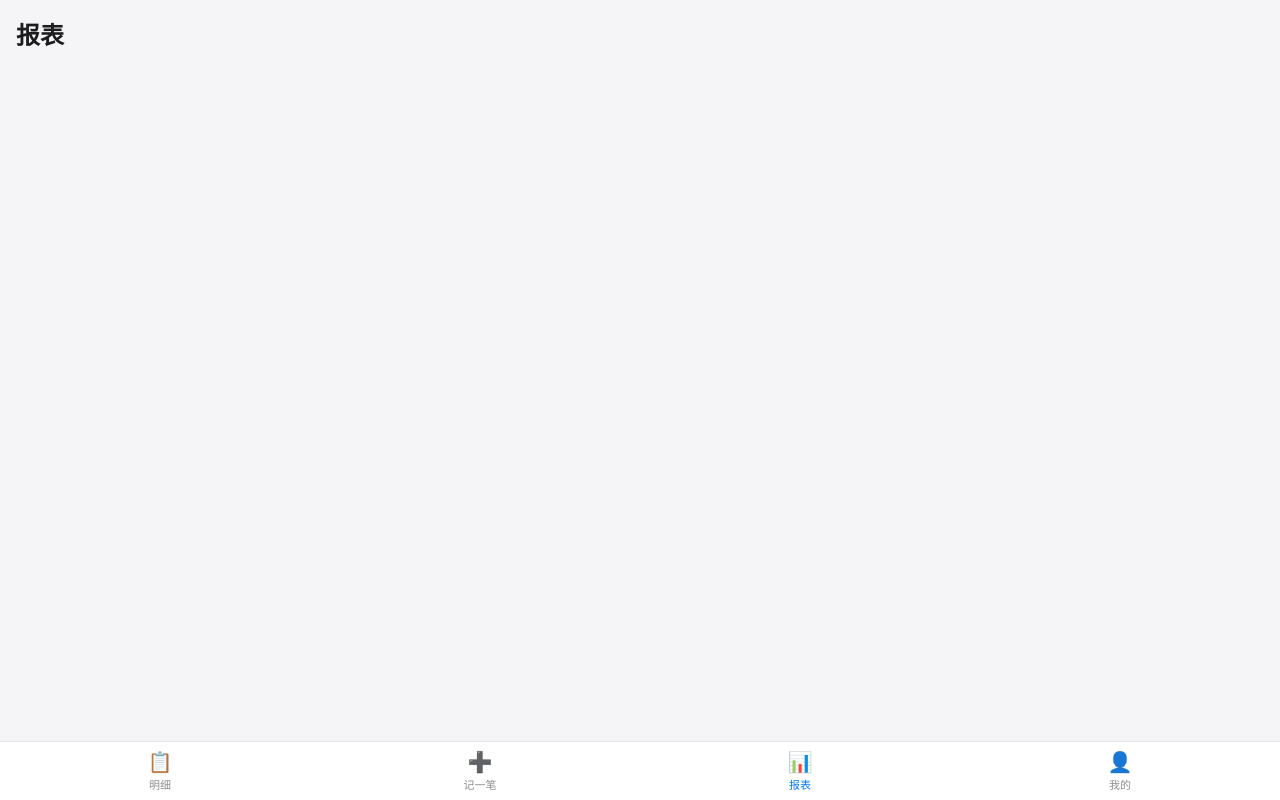
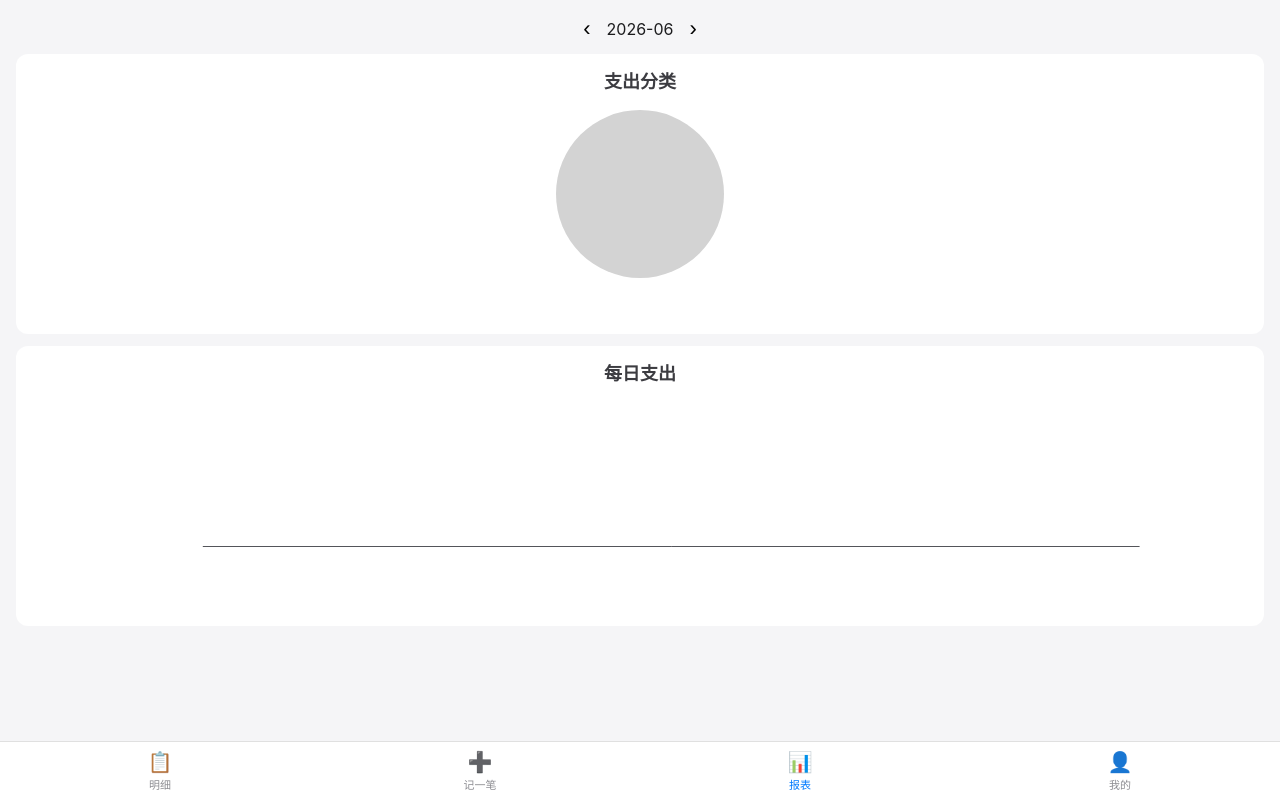
Before and after one commit to lxhkings/Moni, a Vue app: page /#/report in a window 1280 px wide. Built offline with nearby package versions, Linux system fonts and the light colour scheme.

Commit message:
feat: add 报表 view with ECharts pie and line charts

```diff
--- a/src/views/ReportView.vue
+++ b/src/views/ReportView.vue
@@ -1 +1,80 @@
-<template><div class="page"><h2>报表</h2></div></template>
+<script setup>
+import { ref, onMounted, onBeforeUnmount, watch } from 'vue'
+import * as echarts from 'echarts'
+import { listByMonth } from '../db/transactions.js'
+import { listCategories } from '../db/categories.js'
+
+const month = ref(new Date().toISOString().slice(0, 7))
+const pieEl = ref(null)
+const lineEl = ref(null)
+let pieChart = null
+let lineChart = null
+
+async function load() {
+  const txs = await listByMonth(month.value)
+  const cats = await listCategories()
+  const catMap = Object.fromEntries(cats.map((c) => [c.id, c.name]))
+
+  // 饼图：按分类汇总支出（元）
+  const byCat = {}
+  for (const t of txs) {
+    if (t.type !== 'expense') continue
+    const name = catMap[t.categoryId] || '未知'
+    byCat[name] = (byCat[name] || 0) + t.amount
+  }
+  const pieData = Object.entries(byCat).map(([name, cents]) => ({ name, value: cents / 100 }))
+  pieChart.setOption({
+    title: { text: '支出分类', left: 'center' },
+    tooltip: { trigger: 'item', formatter: '{b}: ¥{c} ({d}%)' },
+    series: [{ type: 'pie', radius: '60%', data: pieData }],
+  })
+
+  // 折线：当月每日支出（元）
+  const days = {}
+  for (const t of txs) {
+    if (t.type !== 'expense') continue
+    const d = t.date.slice(8) // DD
+    days[d] = (days[d] || 0) + t.amount
+  }
+  const xs = Object.keys(days).sort()
+  lineChart.setOption({
+    title: { text: '每日支出', left: 'center' },
+    tooltip: { trigger: 'axis' },
+    xAxis: { type: 'category', data: xs },
+    yAxis: { type: 'value' },
+    series: [{ type: 'line', data: xs.map((d) => days[d] / 100), smooth: true }],
+  })
+}
+
+onMounted(() => {
+  pieChart = echarts.init(pieEl.value)
+  lineChart = echarts.init(lineEl.value)
+  load()
+})
+onBeforeUnmount(() => { pieChart?.dispose(); lineChart?.dispose() })
+watch(month, load)
+
+function changeMonth(delta) {
+  const d = new Date(month.value + '-01')
+  d.setMonth(d.getMonth() + delta)
+  month.value = d.toISOString().slice(0, 7)
+}
+</script>
+
+<template>
+  <div class="page">
+    <div class="month-bar">
+      <button @click="changeMonth(-1)">‹</button>
+      <span>{{ month }}</span>
+      <button @click="changeMonth(1)">›</button>
+    </div>
+    <div ref="pieEl" class="chart"></div>
+    <div ref="lineEl" class="chart"></div>
+  </div>
+</template>
+
+<style scoped>
+.month-bar { display: flex; justify-content: center; align-items: center; gap: 16px; margin-bottom: 12px; }
+.month-bar button { border: none; background: transparent; font-size: 22px; }
+.chart { width: 100%; height: 280px; background: #fff; border-radius: 12px; margin-bottom: 12px; }
+</style>
```
